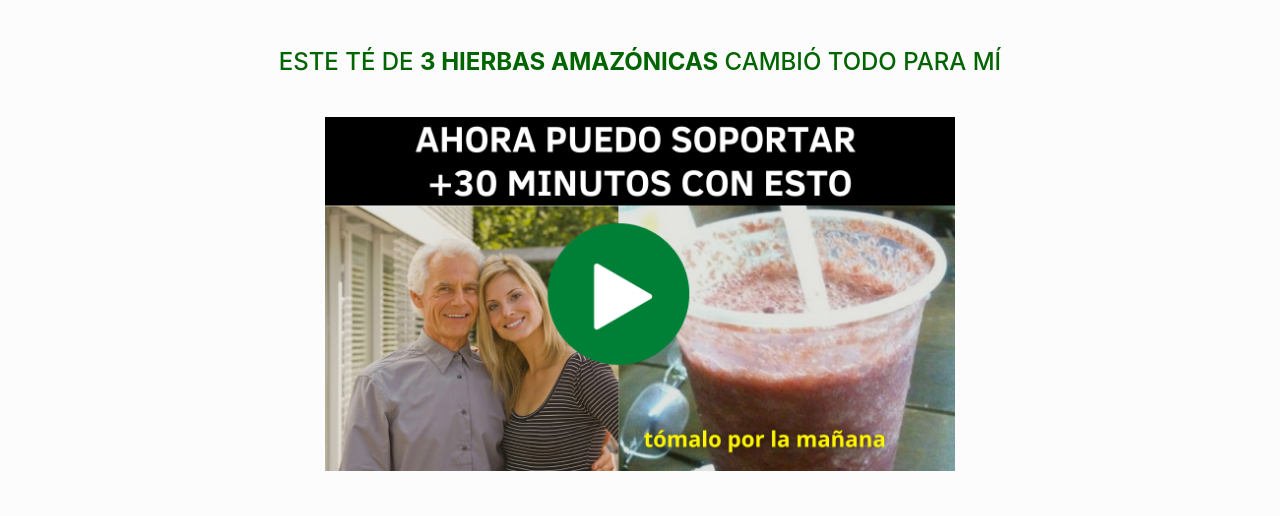
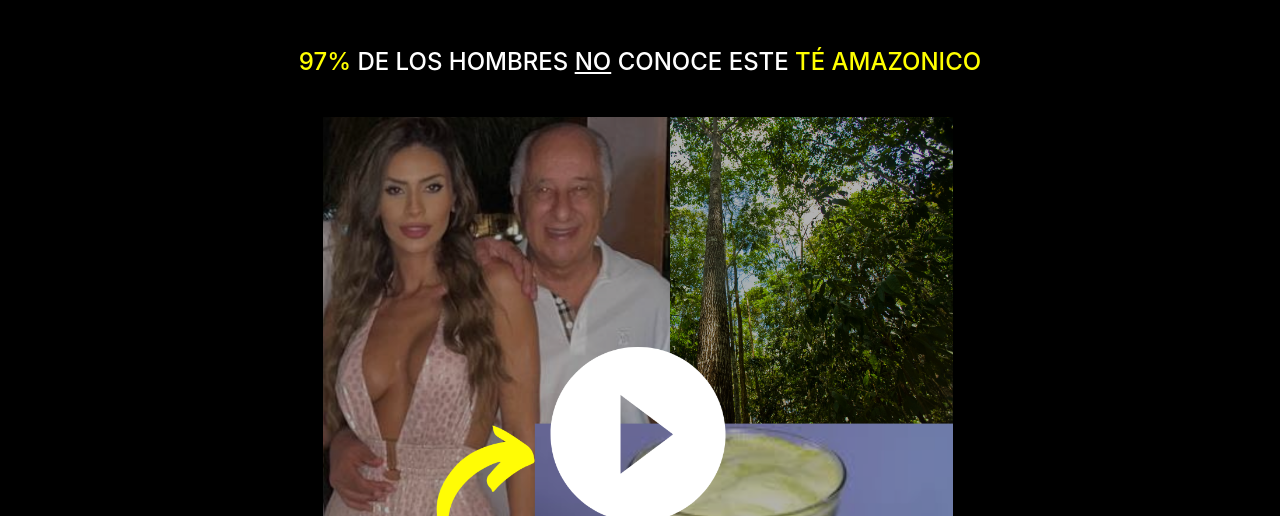
Before and after one commit to kamillerafaelads/club-de-hombres.online, a plain HTML site: page p1/index.html in a window 1280 px wide. Shown: the top 516 px of the page. Drawn offline with nearby package versions, Linux system fonts and the light colour scheme.

Commit message:
Add files via upload

```diff
--- a/p1/index.html
+++ b/p1/index.html
@@ -12,7 +12,7 @@
         color: white;
       }
       .fsec {
-        background-color: #FCFCFC;
+        background-color: black;
       }
       .fsec h1 {
         color: #4F5AEA;
@@ -56,19 +56,27 @@ src="https://www.facebook.com/tr?id=3385147811727150&ev=PageView&noscript=1"
       <div class="container">
         <div class="row justify-content-center">
           <div class="col-lg-10 text-center">
-            <h4 style="color:darkgreen;">ESTE TÉ DE <b>3 HIERBAS AMAZÓNICAS</b> CAMBIÓ TODO PARA MÍ</h4>
-         <p>
+            <h4 style="color:white;"><span style="color: yellow;">97%</span> DE LOS HOMBRES <u>NO</u> CONOCE ESTE <span style="color: yellow;">TÉ AMAZONICO</span></h4>
+            <p>
     <div>
       &nbsp;
         <div class="row justify-content-center">
           <div class="col-lg-10 text-center">
            <div class="row justify-content-center">
           <div class="col-lg-10 text-center">
-            <a href="https://club-de-hombres.online/pv-27"><img class="img-fluid" src="play3.png"></a>
-            <a class="btn btn-success btn-lg p-4 mt-5" href="https://club-de-hombres.online/pv-27">QUIERO SABER AHORA</a>
+            <a href="https://club-de-hombres.online/pv-27/"><img class="img-fluid" src="nova.png"></a>
           </div>
         </div>
       </div>
+      <p>
+  <p>
+    <div>
+      &nbsp;
+      <div>&nbsp;</div>
+       <div>&nbsp;</div>
+        <div>&nbsp;</div>
+         <div>&nbsp;</div>
+          <div>&nbsp;</div>
     </section>
 <p>
   <p>
@@ -86,7 +94,7 @@ src="https://www.facebook.com/tr?id=3385147811727150&ev=PageView&noscript=1"
       <div class="container">
         <div class="row justify-content-center">
           <div class="col text-center">
-            <a href="https://club-de-hombres.online/pdp" class="text-white font-weight-bold">Políticas de Privacidad</a>
+            <a href="https://club-de-hombres.online/pv-27" class="text-white font-weight-bold">Políticas de Privacidad</a>
             <p class="font-weight-bold">Copyright 2022 - Todos los derechos reservados</p>
             <p>Este sitio web no es parte del sitio web de Facebook ni de Facebook Inc. Además,</p>
             <p class="mb-0">Este sitio NO está respaldado por Facebook de ninguna manera. FACEBOOK es una marca registrada de FACEBOOK, Inc.</p>
```
Also changed, not shown: p1/nova.png (added).
